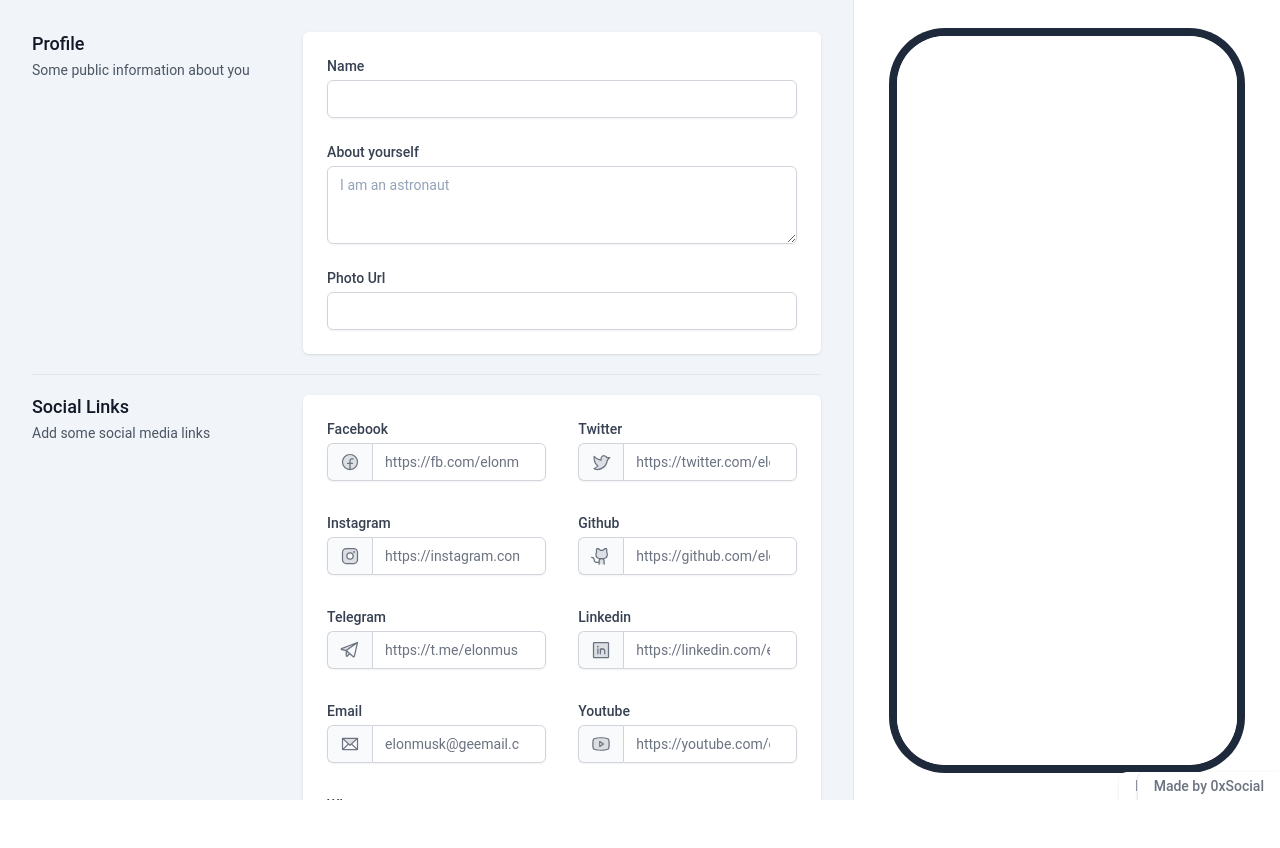
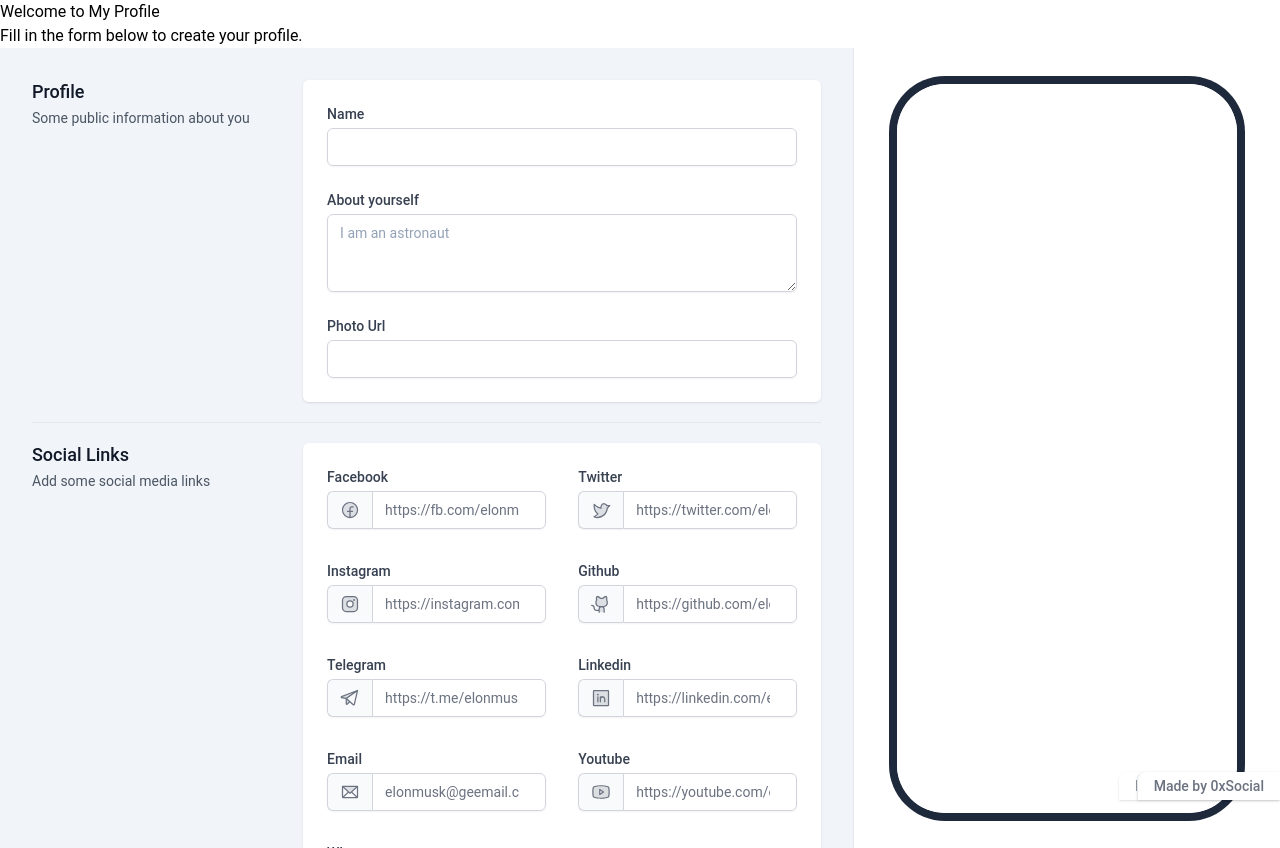
Before and after one commit to Cname84/onelink, a Nuxt app: page / in a window 1280 px wide. Before the commit the page ends 800 px from the top, so only its background shows below. Built offline with nearby package versions, Linux system fonts and the light colour scheme.

Commit message:
Update index.vue

```diff
--- a/pages/index.vue
+++ b/pages/index.vue
@@ -1,4 +1,9 @@
 <template>
+  <div>
+    <header>
+      <h1>Welcome to My Profile</h1>
+      <p>Fill in the form below to create your profile.</p>
+    </header>
     <div class="h-screen grid grid-cols-3 divide-x">
       <div class="col-span-2 h-screen flex flex-col bg-slate-100">
         <div class="flex-1 overflow-y-auto p-8">
@@ -36,6 +41,7 @@
       >
         Made by 0xSocial
       </a>
+    </div>
   </div>
 </template>
 
@@ -90,9 +96,7 @@ const prefillDemoData = () => {
         u: "https://reactjs.org/",
       },
       {
-        l:
-
- "Donate for our cause",
+        l: "Donate for our cause",
         i: "iconoir:donate",
         u: "https://who.int",
       },
```
Lines whose indentation alone changed are shown as unchanged.
